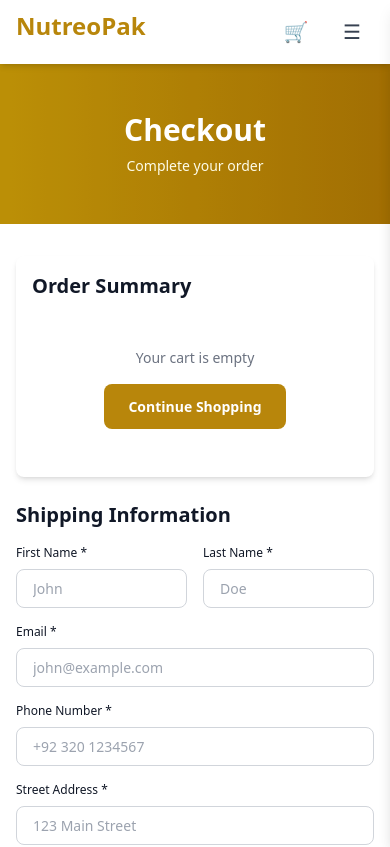
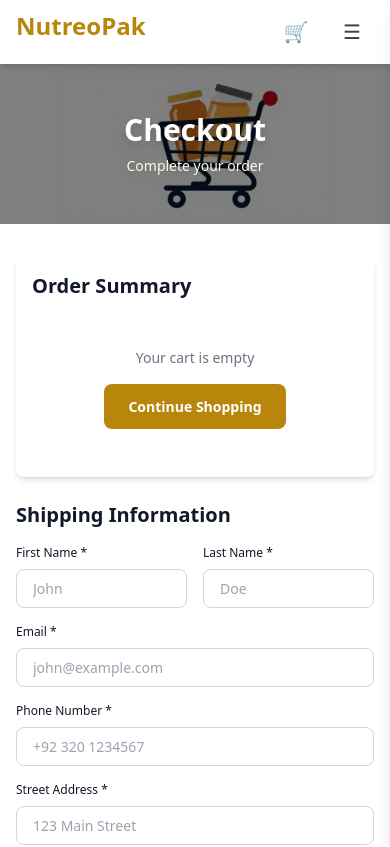
Before and after one commit to developer-bytespak/NeutroPak_frontend, a Next.js app: page /checkout in a window 390 px wide. Shown: the top 847 px of the page. Built offline with nearby package versions, Linux system fonts and the light colour scheme.

Commit message:
mobile responsiveness

```diff
--- a/src/app/checkout/page.tsx
+++ b/src/app/checkout/page.tsx
@@ -140,12 +140,13 @@ const CheckoutPage = () => {
     <main className="overflow-x-hidden">
       {/* Page Header */}
       <section
-        className="relative bg-gradient-to-r from-yellow-500 to-yellow-600 py-12 sm:py-20 md:py-32"
+        className="relative bg-center bg-contain bg-no-repeat py-12 sm:py-20 md:py-32"
+        style={{ backgroundImage: "url('/checkout_sec.png')" }}
       >
-        <div className="absolute inset-0 bg-black bg-opacity-20" />
+        <div className="absolute inset-0 bg-black bg-opacity-50" />
         <div className="relative z-10 max-w-7xl mx-auto px-4 sm:px-6 lg:px-8 text-center">
-          <h1 className="text-3xl sm:text-4xl md:text-5xl lg:text-6xl font-bold text-white mb-2">Checkout</h1>
-          <p className="text-sm sm:text-base md:text-lg text-yellow-50">Complete your order</p>
+          <h1 className="text-3xl sm:text-4xl md:text-5xl lg:text-6xl font-bold text-white mb-2 drop-shadow-lg">Checkout</h1>
+          <p className="text-sm sm:text-base md:text-lg text-yellow-50 drop-shadow-md">Complete your order</p>
         </div>
       </section>
 
@@ -424,11 +425,13 @@ const CheckoutPage = () => {
                     <span className="text-lg sm:text-xl font-bold text-gold-600">₨ {total.toLocaleString('en-PK')}</span>
                   </div>
 
-                  <div className="space-y-2 text-xs sm:text-sm text-gray-600">
-                    <p className="flex items-center gap-2"><span className="text-green-600">✓</span> Secure Checkout</p>
-                    <p className="flex items-center gap-2"><span className="text-green-600">✓</span> SSL Encrypted</p>
-                    <p className="flex items-center gap-2"><span className="text-green-600">✓</span> Money Back Guarantee</p>
-                  </div>
+                  {formData.paymentMethod !== 'COD' && (
+                    <div className="space-y-2 text-xs sm:text-sm text-gray-600">
+                      <p className="flex items-center gap-2"><span className="text-green-600">✓</span> Secure Checkout</p>
+                      <p className="flex items-center gap-2"><span className="text-green-600">✓</span> SSL Encrypted</p>
+                      <p className="flex items-center gap-2"><span className="text-green-600">✓</span> Money Back Guarantee</p>
+                    </div>
+                  )}
                 </>
               ) : (
                 <div className="py-8 sm:py-12 text-center">
```
Also changed, not shown: public/checkout_sec.png (added).
